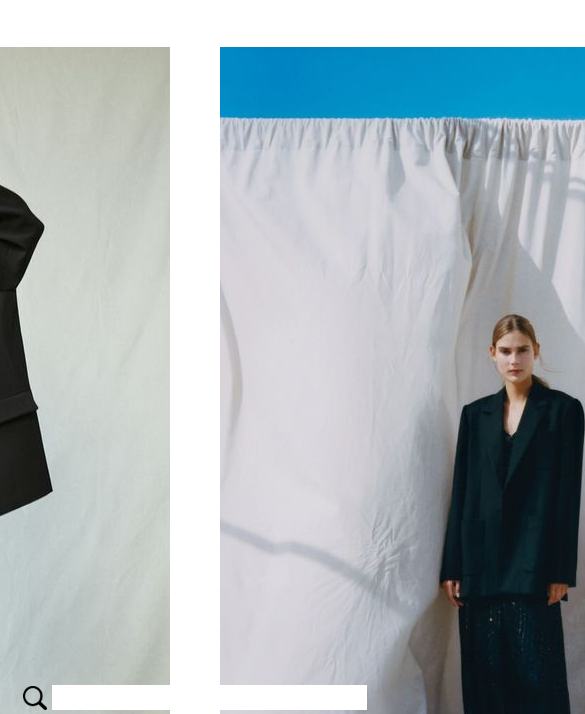
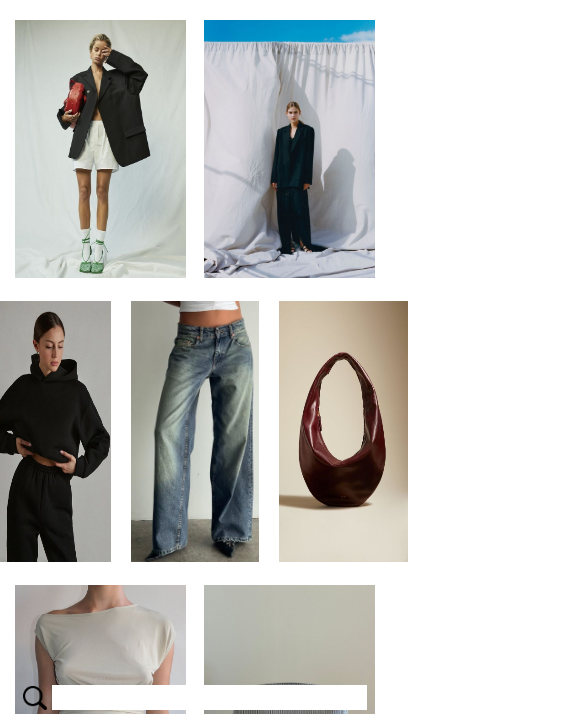
Before and after one commit to minafadhel/Mobile-first, a plain HTML site: page sale.html in a window 390 px wide. Shown: the part 130-844 px from the top of the page, 585 px wide, since content can reach past the window. Drawn offline with Linux system fonts and the light colour scheme; a web font is replaced by a local one.

Commit message:
Har gjort det responsivt

```diff
--- a/sale.css
+++ b/sale.css
@@ -163,38 +163,35 @@ h1{
 #sale1, #sale3, #sale5 {
     display: flex;
     justify-content: center;
-    gap: 50px;
-    padding-left: 40px;
-    padding-right: 40px;
-    padding-top: 50px;
-    width: 100;
+    gap: 5%;
+    padding-left: 6%;
+    padding-right: 6%;
+    padding-top: 6%;
+
+}
+
+
+
+#sale2, #sale4, #sale6 {
+    display: flex;
+    justify-content: center;
+    gap: 5%;
+    padding-top: 6%;
     height: auto;
 
 }
 
-#sale2, #sale4, #sale6 {
-    display: flex;
-    justify-content: center;
-    gap: 20px;
-    padding-left: 50px;
-    padding-right: 50px;
-    padding-top: 50px;
-    width: 100;
+/*laver responsivt design til billederne*/
+
+#sale1 img, #sale3 img, #sale5 img {
+    width: 50%;
     height: auto;
 }
 
-/*laver responsivt design til billederne*/
+#sale2 img, #sale4 img, #sale6 img{
+width: 33%;
+height: auto;
 
-#sale1, #sale2, #sale3, #sale4, #sale5, #sale6 img{
-width: calc(33.33%-20px);
-height: auto;
-flex-grow: 1;
-}
-
-@media(max-width:768px) {
-    .sale img{
-        width: calc(50%-20px);
-    }
 }
 
 
@@ -242,4 +239,9 @@ flex-grow: 1;
     .search-bar form {
         width: 90%;
     }
+
+    .fuldbredde {
+        width: 100%;
+        display: flex;
+    }
 }
--- a/sale.html
+++ b/sale.html
@@ -84,13 +84,13 @@
 
     <article class="sale">
 
-    <section id="sale1">
+    <section id="sale1" class="fuldbredde">
     <img src="images/sortblazerhvideshorts.jpeg" alt="sortblazerhvideshorts">
     <img src="images/blazermhvidbaggrund.jpeg" alt="blazermhvidbaggrund">
     </section>
 
 
-    <section id="sale2">
+    <section id="sale2" class="fuldbredde">
     <img src="images/sorthoodie.jpeg" alt="sorthoodie">
     <img src="images/blaejeanslavtaljet.jpeg" alt="blaejeanslavtaljet">
     <img src="images/roedtaske.jpeg" alt="roedtaske">
```
